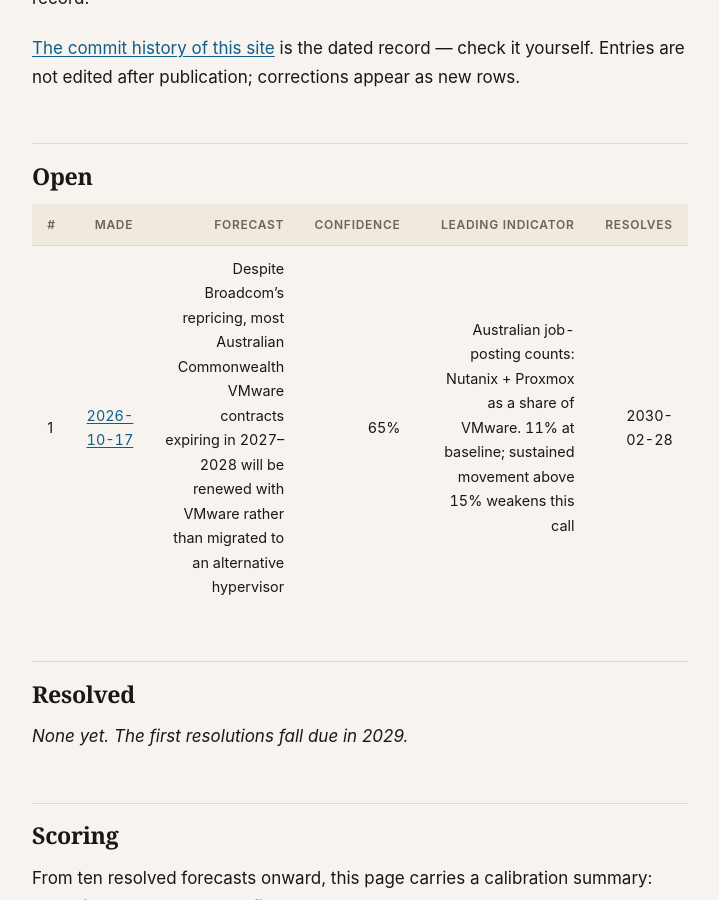
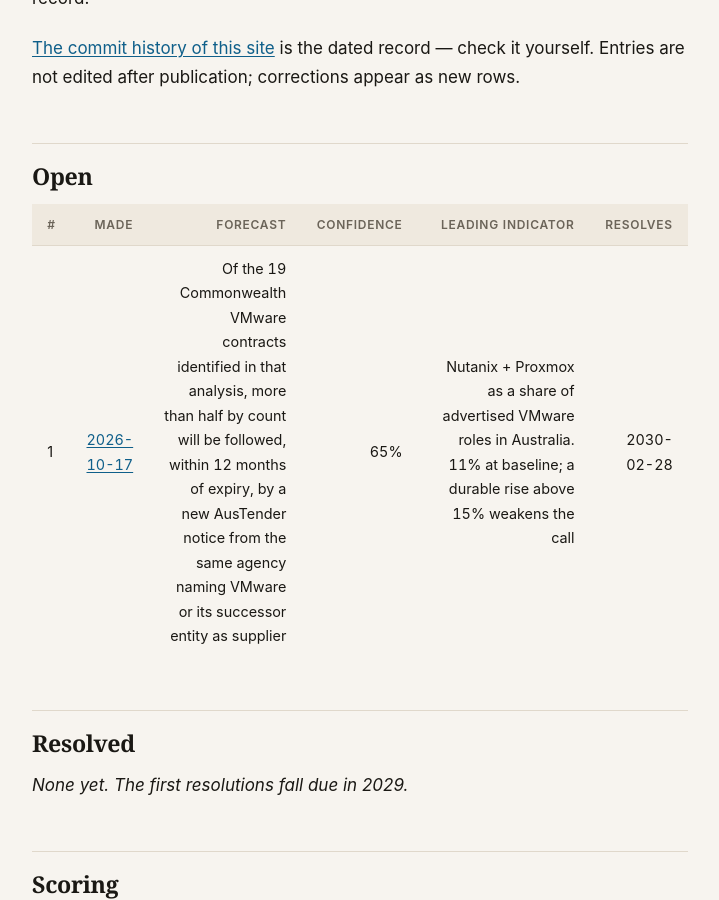
Before and after one commit to prathish-ks/prathish-ks.github.io, a Jekyll site: the page built from registry/index.md, in a window 1280 px wide and 900 px high, scrolled down 383 px. Shown: the whole window, without its empty margins (280-999 px from the left). Built offline with Jekyll 4.4.1, drawn with Linux system fonts in a browser that asks for light colours.

Commit message:
Registry: state forecast #1 as the countable resolution rule

```diff
--- a/registry/index.md
+++ b/registry/index.md
@@ -18,7 +18,7 @@ appear as new rows.
 
 | # | Made | Forecast | Confidence | Leading indicator | Resolves |
 | --- | --- | --- | --- | --- | --- |
-| 1 | [2026-10-17](/2026/10/commonwealth-vmware-contracts/) | Despite Broadcom's repricing, most Australian Commonwealth VMware contracts expiring in 2027–2028 will be renewed with VMware rather than migrated to an alternative hypervisor | 65% | Australian job-posting counts: Nutanix + Proxmox as a share of VMware. 11% at baseline; sustained movement above 15% weakens this call | 2030-02-28 |
+| 1 | [2026-10-17](/2026/10/commonwealth-vmware-contracts/) | Of the 19 Commonwealth VMware contracts identified in that analysis, more than half by count will be followed, within 12 months of expiry, by a new AusTender notice from the same agency naming VMware or its successor entity as supplier | 65% | Nutanix + Proxmox as a share of advertised VMware roles in Australia. 11% at baseline; a durable rise above 15% weakens the call | 2030-02-28 |
 
 ## Resolved
 
```
